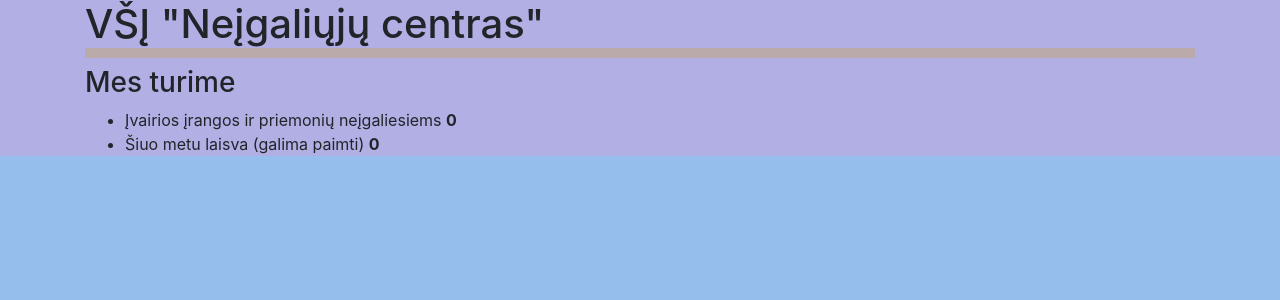
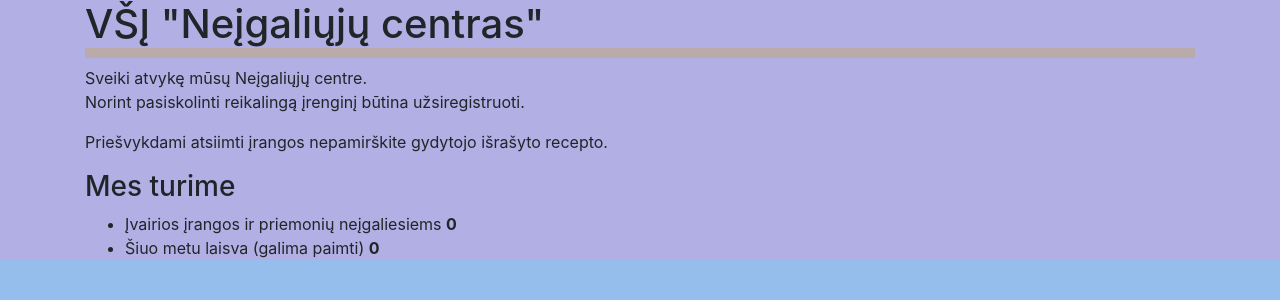
Before and after one commit to MaxPy22/social_rent, a Django app: page /special_equipment/ in a window 1280 px wide. Shown: the part 56-356 px from the top of the page. Run offline with Django 4.2, Linux system fonts and the light colour scheme; data that the repository does not hold is empty.

Commit message:
media, dizaino pakeitimai

```diff
--- a/social_rent/special_equipment/models.py
+++ b/social_rent/special_equipment/models.py
@@ -41,7 +41,7 @@ class Type(models.Model): # priemoniu rusys/tipai
 class EquipmentModel(models.Model): # turimu priemoniu konkretus modeliai
     model_name = models.CharField('gaminio modelio pavadinimas', max_length=156)
     description = HTMLField('arašymas,pagrindinės modelio savybės', help_text='svarbiausia informacija apie gaminį', default='informacija tikslinama')
-    # image = models.ImageField(_('gaminio foto'), upload_to='apps/images', null=True, blank=True)
+    pic = models.ImageField('gaminio foto', upload_to='special_equipment/pics', null=True, blank=True)
     type = models.ForeignKey(Type, on_delete=models.SET_NULL, null=True, related_name='equipment_models', verbose_name='priemonės rūšis')
     category = models.ManyToManyField(Category, related_name='equipment_models', verbose_name='Kategorija', help_text='nurodykit priemonės kategoriją')
 
@@ -80,6 +80,9 @@ class EquipmentUnit(models.Model): # turimu priemoniu apskaitiniai vienetai
     )
 
     status = models.CharField('prieinamumas', max_length=2, choices=AVAILABILITY, blank=True, default='ok', db_index=True)
+
+    # def patient_name(self):
+    #     return self.patient.first_name
 
     def __str__(self):
         return f'{str(self.equipment_model.model_name)} - {str(self.id)}'
--- a/social_rent/special_equipment/templates/special_equipment/index.html
+++ b/social_rent/special_equipment/templates/special_equipment/index.html
@@ -2,6 +2,10 @@
 {% block content %}
 <div class="container">
     <h1>VŠĮ "Neįgaliųjų centras"</h1>
+    Sveiki atvykę mūsų Neįgaliųjų centre.
+    <p> Norint pasiskolinti reikalingą įrenginį būtina užsiregistruoti. </p>
+    <p> Priešvykdami atsiimti įrangos nepamirškite gydytojo išrašyto recepto. </p>
+    <p></p>
     <h3>Mes turime</h3>
     <ul>
         <li>Įvairios įrangos ir priemonių neįgaliesiems <strong>{{ num_units }}</strong></li>
```
Also changed, not shown: social_rent/special_equipment/admin.py (+12 -1 lines), social_rent/special_equipment/templates/special_equipment/equipmentmodel_details.html (+10 -3 lines), social_rent/special_equipment/migrations/0021_equipmentmodel_pic.py (added), social_rent/special_equipment/static/special_equipment/img/airpic.png (added), social_rent/special_equipment/static/special_equipment/img/default-pic.png (added).
